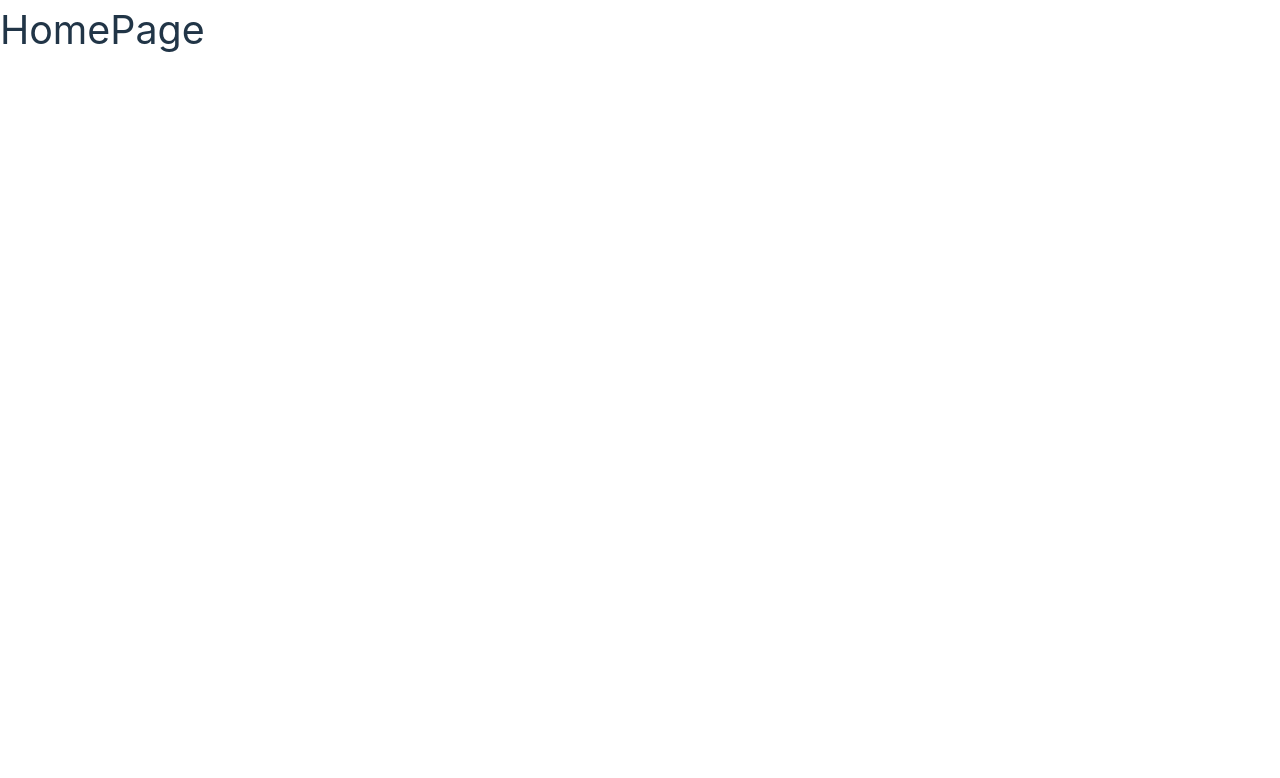
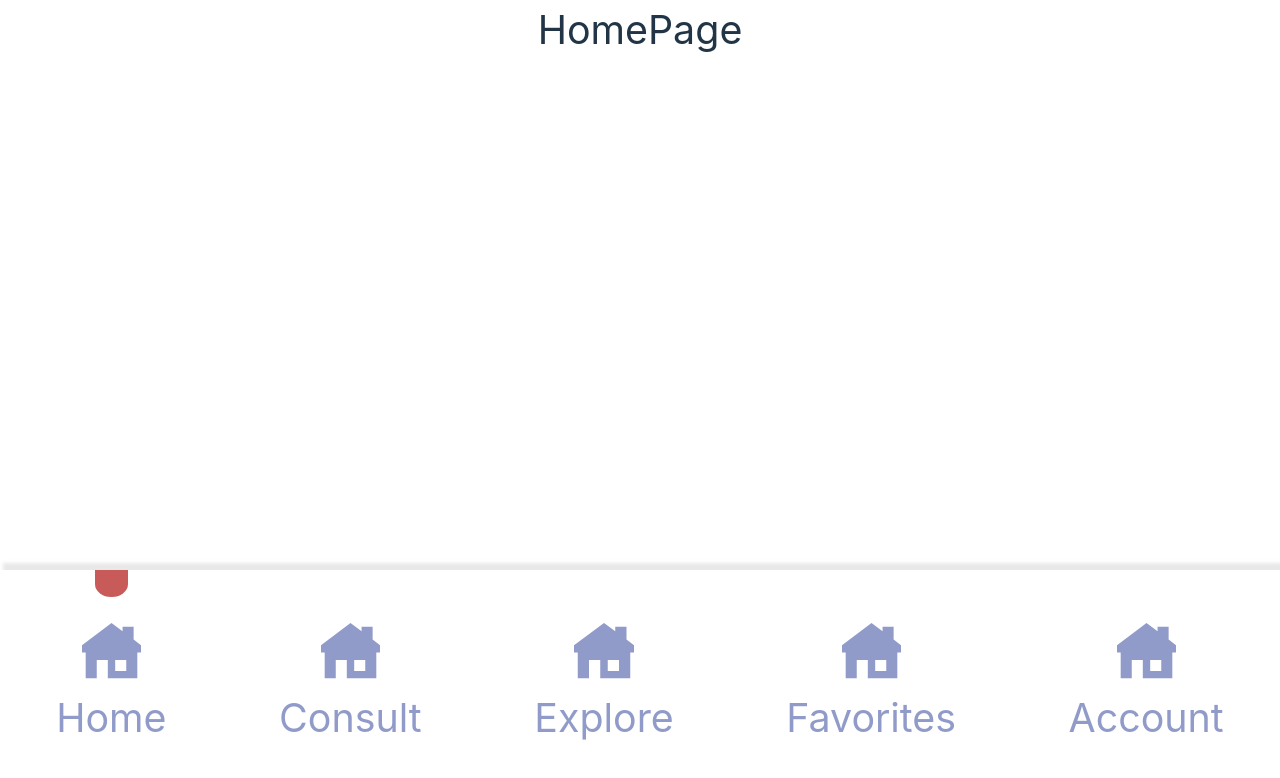
Before and after one commit to avangardewashere/fit-tracker-frontend, a React (Vite) app: page / in a window 1280 px wide. Shown: the top 778 px of the page. Built offline with nearby package versions, Linux system fonts and the light colour scheme.

Commit message:
added footer

```diff
--- /dev/null
+++ b/src/component/Footer/index.module.scss
@@ -0,0 +1,39 @@
+.footer{
+    box-shadow: 1rem -2rem 1rem  rgba(162, 162, 162, 0.25);
+    display: flex;
+    padding: 8rem  0rem;
+    justify-content: space-around;
+    position: absolute;
+    width:390rem;
+    height:70rem;
+    bottom:0;
+    align-items: center;
+}
+
+.menuIcon{
+    display: flex;
+    flex-direction:column;
+    align-items: center;
+    gap:2rem;
+    position: relative;
+    cursor: pointer;
+
+    .activeMenu{
+        width:10rem;
+        height:8rem;
+        position: absolute;
+        top:-16rem;
+        border-bottom-left-radius: 50%;
+        border-bottom-right-radius: 50%;
+        background:#c85a5a;
+
+    }
+    img{
+        width:18rem;
+        height:18rem;
+    }
+    span{
+        font-size:12rem;
+        color:#919bc9;
+    }
+}
--- /dev/null
+++ b/src/component/Footer/index.tsx
@@ -0,0 +1,44 @@
+import styles from './index.module.scss'
+import clsx from 'clsx'
+import homeSvg from './../../assets/images/menu/home.svg'
+import ConsultSvg from './../../assets/images/menu/home.svg'
+
+const Footer = () => {
+  return (
+    <div className={clsx(styles.footer)} >
+        <div className={clsx(styles.menuIcon)}>
+            <div className={clsx(styles.activeMenu)}></div>
+           <img src={homeSvg} alt="menu-icon" />
+           <span>Home</span>
+        </div>
+
+        <div className={clsx(styles.menuIcon)}>
+           <img src={ConsultSvg} alt="menu-icon" />
+           <span>Consult</span>
+        </div>
+
+        <div className={clsx(styles.menuIcon)}>
+           <img src={homeSvg} alt="menu-icon" />
+           <span>Explore</span>
+        </div>
+
+
+        <div className={clsx(styles.menuIcon)}>
+           <img src={homeSvg}  alt="menu-icon" />
+           <span>Favorites</span>
+        </div>
+
+
+
+        <div className={clsx(styles.menuIcon)}>
+           <img src={homeSvg}  alt="menu-icon" />
+           <span>Account</span>
+        </div>
+
+
+
+    </div>
+  )
+}
+
+export default Footer
--- a/src/page/Home/index.module.scss
+++ b/src/page/Home/index.module.scss
@@ -1,3 +1,6 @@
 .homePage{
     font-size:12rem;
+    background: white;
+    width:390rem;
+    height:100%;
 }
--- a/src/page/Home/index.tsx
+++ b/src/page/Home/index.tsx
@@ -1,3 +1,4 @@
+import Footer from '../../component/Footer'
 import style from './index.module.scss'
 import clsx  from "clsx"
 
@@ -5,7 +6,7 @@ const HomePage = () => {
   return (
     <div className={clsx(style.homePage)}>
         <span>HomePage</span>
-
+         <Footer />
     </div>
   )
 }
--- a/src/page/LoadingPage/index.module.scss
+++ b/src/page/LoadingPage/index.module.scss
@@ -32,7 +32,7 @@
     width: 300rem;
     border: solid 1rem #d6d6d6;
     margin: auto;
-    height: 15rem;
+    height: 16rem;
     border-radius: 8rem;
 
     left: 50%;
@@ -40,7 +40,9 @@
     align-items: center;
 
 
+
     .progress {
+      margin:1rem 1rem 0rem;
       width: 30%;
       background: #919bc9;
       height: 80%;
--- a/src/page/LoadingPage/index.tsx
+++ b/src/page/LoadingPage/index.tsx
@@ -6,7 +6,6 @@ const Loading = () => {
   return (
     <div className={clsx(style.loading)}>
       <LogoImage></LogoImage>
-
       <div className={clsx(style.loadingSection)}>
         <div className={clsx(style.loadingBar)}>
           <div className={clsx(style.progress)}></div>
```
Also changed, not shown: src/assets/images/menu/home.svg (added).
